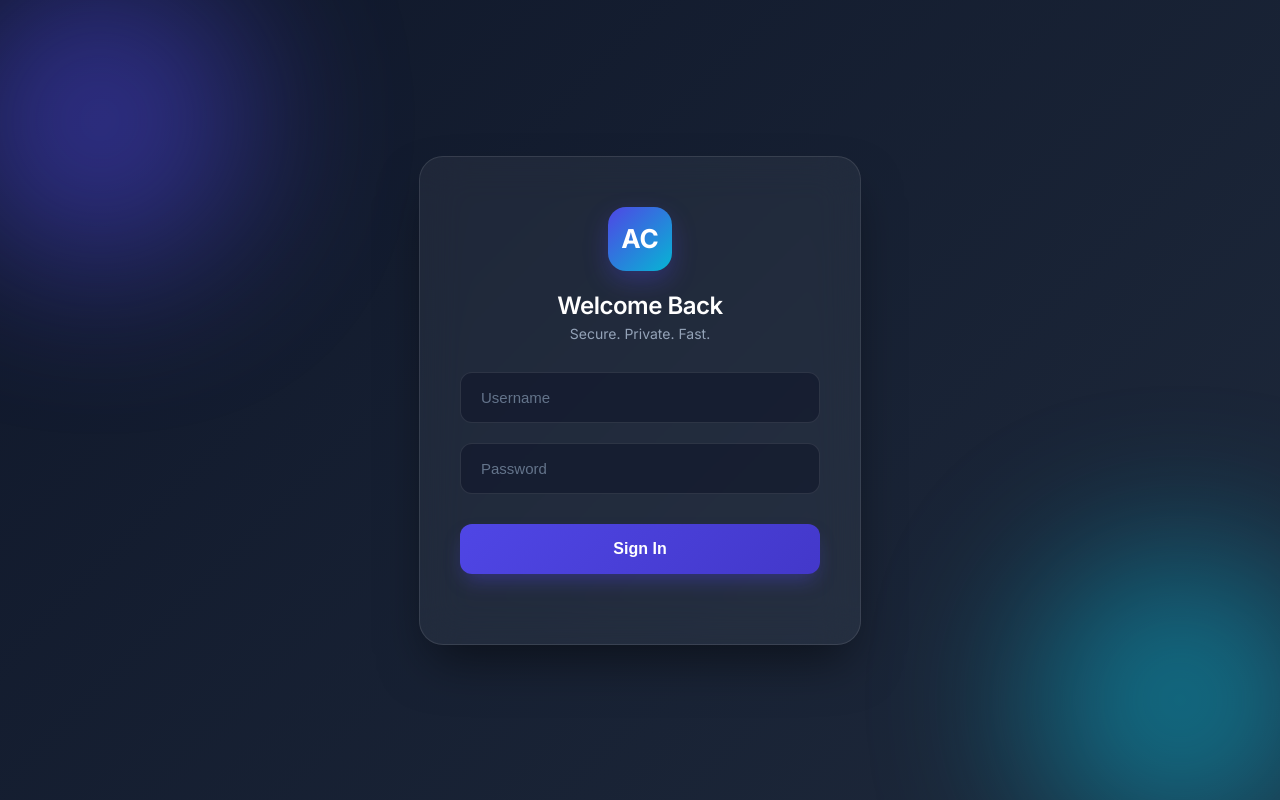
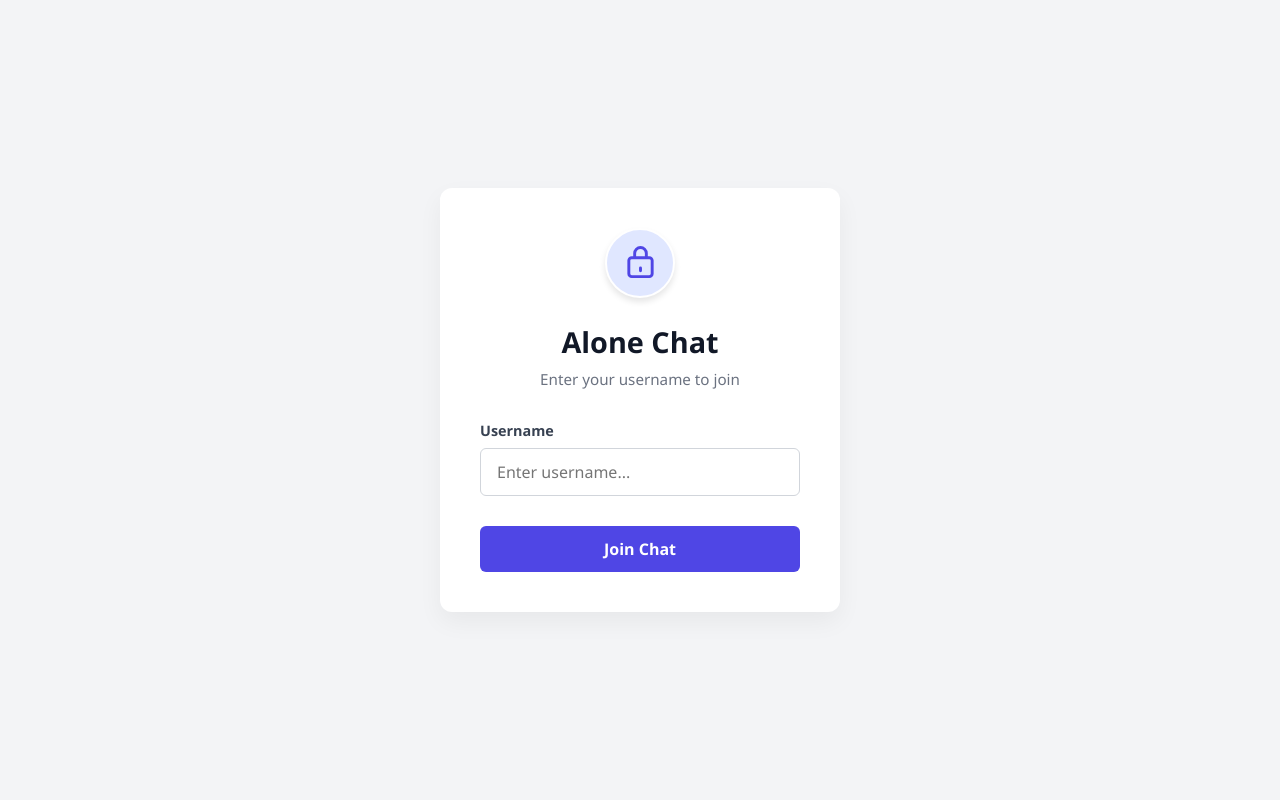
Before and after one commit to cyber-lol-0/Private-chat, a website: page public/index.html in a window 1280 px wide. Drawn offline with nearby package versions, Linux system fonts and the light colour scheme; no server answers.

Commit message:
Update index.html

```diff
--- a/public/index.html
+++ b/public/index.html
@@ -2,84 +2,141 @@
 <html lang="en">
 <head>
     <meta charset="UTF-8">
-    <meta name="viewport" content="width=device-width, initial-scale=1.0, maximum-scale=1.0, user-scalable=no">
-    <title>Alone Chat</title>
-    <link rel="stylesheet" href="style.css">
-    <link href="https://fonts.googleapis.com/icon?family=Material+Icons" rel="stylesheet">
-    <link href="https://fonts.googleapis.com/css2?family=Inter:wght@300;400;500;600;700&display=swap" rel="stylesheet">
+    <meta name="viewport" content="width=device-width, initial-scale=1.0">
+    <title>Alone Chat - Login</title>
+    <link rel="stylesheet" href="https://cdnjs.cloudflare.com/ajax/libs/font-awesome/5.15.3/css/all.min.css">
+    <style>
+        /* --- CSS STYLES --- */
+        * {
+            box-sizing: border-box;
+            margin: 0;
+            padding: 0;
+            font-family: 'Segoe UI', Tahoma, Geneva, Verdana, sans-serif;
+        }
+
+        body {
+            background-color: #f3f4f6; /* Soft grey background */
+            display: flex;
+            justify-content: center;
+            align-items: center;
+            height: 100vh;
+        }
+
+        .login-container {
+            background-color: white;
+            padding: 2.5rem;
+            border-radius: 12px;
+            box-shadow: 0 10px 25px rgba(0, 0, 0, 0.05);
+            width: 100%;
+            max-width: 400px;
+            text-align: center;
+        }
+
+        /* Lock Icon Styling */
+        .icon-wrapper {
+            width: 70px;
+            height: 70px;
+            background-color: #e0e7ff; /* Light indigo background */
+            border-radius: 50%;
+            display: flex;
+            align-items: center;
+            justify-content: center;
+            margin: 0 auto 1.5rem auto;
+            color: #4f46e5; /* Indigo icon color */
+            border: 2px solid white;
+            box-shadow: 0 4px 6px rgba(0,0,0,0.1);
+        }
+
+        /* SVG Lock Dimensions */
+        .icon-wrapper svg {
+            width: 35px;
+            height: 35px;
+        }
+
+        /* "Alone Chat" Title */
+        h1 {
+            color: #111827;
+            font-size: 1.8rem;
+            font-weight: 700;
+            margin-bottom: 0.5rem;
+        }
+
+        .subtitle {
+            color: #6b7280;
+            font-size: 0.95rem;
+            margin-bottom: 2rem;
+        }
+
+        /* Form Styling */
+        .form-control {
+            margin-bottom: 1.25rem;
+            text-align: left;
+        }
+
+        label {
+            display: block;
+            margin-bottom: 0.5rem;
+            color: #374151;
+            font-size: 0.9rem;
+            font-weight: 600;
+        }
+
+        input {
+            width: 100%;
+            padding: 0.75rem 1rem;
+            border: 1px solid #d1d5db;
+            border-radius: 6px;
+            font-size: 1rem;
+            transition: all 0.2s;
+        }
+
+        input:focus {
+            outline: none;
+            border-color: #4f46e5;
+            box-shadow: 0 0 0 3px rgba(79, 70, 229, 0.1);
+        }
+
+        /* Login Button */
+        .btn {
+            width: 100%;
+            padding: 0.75rem;
+            background-color: #4f46e5;
+            color: white;
+            border: none;
+            border-radius: 6px;
+            font-size: 1rem;
+            font-weight: 600;
+            cursor: pointer;
+            transition: background-color 0.2s;
+            margin-top: 10px;
+        }
+
+        .btn:hover {
+            background-color: #4338ca;
+        }
+    </style>
 </head>
 <body>
 
-    <div id="login-view">
-        <div class="orb orb-1"></div>
-        <div class="orb orb-2"></div>
+    <div class="login-container">
+        <div class="icon-wrapper">
+            <svg viewBox="0 0 24 24" fill="none" xmlns="http://www.w3.org/2000/svg">
+                <path d="M12 15V17M6 21H18C19.1046 21 20 20.1046 20 19V10C20 8.89543 19.1046 8 18 8H6C4.89543 8 4 8.89543 4 10V19C4 20.1046 4.89543 21 6 21ZM16 8V5C16 2.79086 14.2091 1 12 1C9.79086 1 8 2.79086 8 5V8H16Z"
+                      stroke="currentColor" stroke-width="2" stroke-linecap="round" stroke-linejoin="round"/>
+            </svg>
+        </div>
 
-        <div class="glass-card">
-            <div class="logo">AC</div>
-            <h2>Welcome Back</h2>
-            <p class="subtitle">Secure. Private. Fast.</p>
+        <h1>Alone Chat</h1>
+        <p class="subtitle">Enter your username to join</p>
 
-            <div class="field">
-                <input type="text" id="login-user" placeholder="Username" autocomplete="off" onkeydown="handleKey(event, 'login')">
+        <form action="chat.html">
+            <div class="form-control">
+                <label for="username">Username</label>
+                <input type="text" name="username" id="username" placeholder="Enter username..." required>
             </div>
-            <div class="field">
-                <input type="password" id="login-pass" placeholder="Password" onkeydown="handleKey(event, 'login')">
-            </div>
-
-            <button id="login-btn" onclick="doLogin()" onkeydown="handleKey(event, 'login')">Sign In</button>
-            <div id="login-error"></div>
-        </div>
+            <button type="submit" class="btn">Join Chat</button>
+        </form>
     </div>
 
-    <div id="app-view" class="hidden">
-
-        <aside class="sidebar" id="sidebar-panel">
-            <div class="sidebar-head">
-                <h3>Alone Chat</h3>
-                <div id="admin-badge" class="hidden">ADMIN</div>
-            </div>
-            <div class="tabs">
-                <button onclick="showSection('chats')" class="active-tab">Chats</button>
-                <button onclick="showSection('admin')" id="admin-tab-btn" class="hidden">Admin</button>
-                <button onclick="logout()" class="logout-icon"><span class="material-icons">logout</span></button>
-            </div>
-            <div id="chat-list" class="list-area"></div>
-
-            <div id="admin-panel" class="list-area hidden">
-                <div class="admin-card">
-                    <h4>Create User</h4>
-                    <input type="text" id="new-user-name" placeholder="Username" onkeydown="handleKey(event, 'admin_user')">
-                    <input type="text" id="new-user-pass" placeholder="Password" onkeydown="handleKey(event, 'admin_user')">
-                    <button onclick="adminCreateUser()">Create User</button>
-                </div>
-                <div class="admin-card">
-                    <h4>Create Group</h4>
-                    <input type="text" id="new-group-name" placeholder="Group Name" onkeydown="handleKey(event, 'admin_group')">
-                    <button onclick="adminCreateGroup()">Create Group</button>
-                </div>
-            </div>
-        </aside>
-
-        <main class="chat-area" id="chat-panel">
-            <header>
-                <button class="back-btn mobile-only" onclick="closeChat()">
-                    <span class="material-icons">arrow_back</span>
-                </button>
-                <div class="header-info">
-                    <h3 id="chat-title">Select a Chat</h3>
-                    <span id="chat-status"></span>
-                </div>
-            </header>
-            <div id="messages">
-                <div class="placeholder"><span class="material-icons">forum</span><p>Start messaging</p></div>
-            </div>
-            <footer>
-                <input type="text" id="msg-input" placeholder="Message..." onkeydown="handleKey(event, 'chat')">
-                <button onclick="sendMsg()"><span class="material-icons">send</span></button>
-            </footer>
-        </main>
-    </div>
-    <script src="/socket.io/socket.io.js"></script>
-    <script src="script.js"></script>
 </body>
 </html>
```
